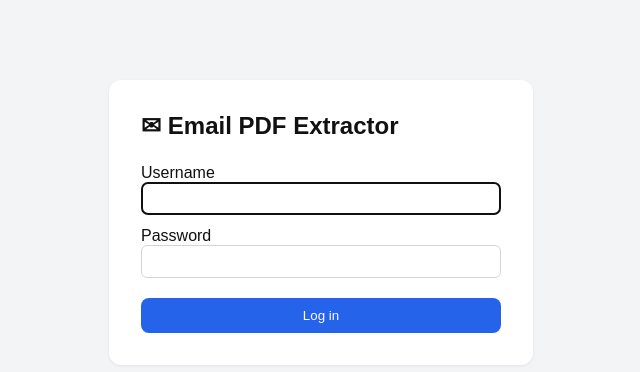
After one commit to ghmeister/email-pdf-extractor, a Flask app: page /login in a window 1280 px wide. The commit adds this page. Shown: the top 372 px of the page, without its empty margins (319-959 px from the left). Run offline with Flask 3, Linux system fonts and the light colour scheme.

Commit message:
Replace Basic Auth with session login form; add PWA icon
Co-Authored-By: Claude Sonnet 4.6 <noreply@anthropic.com>

```diff
--- a/app.py
+++ b/app.py
@@ -8,7 +8,6 @@ import logging
 import tempfile
 import sqlite3
 from datetime import datetime, timedelta
-from functools import wraps
 from pathlib import Path
 
 import msal
@@ -16,7 +15,7 @@ import requests
 from sqlalchemy import event
 from sqlalchemy.engine import Engine
 from sqlalchemy.pool import NullPool
-from flask import Flask, render_template, request, redirect, url_for, flash, Response
+from flask import Flask, render_template, request, redirect, url_for, flash, Response, session
 from flask_sqlalchemy import SQLAlchemy
 from PyPDF2 import PdfReader
 from dotenv import load_dotenv
@@ -88,24 +87,37 @@ with app.app_context():
 
 # --- Auth ---
 
-def _check_auth(username, password):
-    ui_user = os.environ.get("UI_USER", "admin")
-    ui_password = os.environ.get("UI_PASSWORD", "")
-    return bool(ui_password) and username == ui_user and password == ui_password
+_UI_USER = os.environ.get("UI_USER", "admin")
+_UI_PASSWORD = os.environ.get("UI_PASSWORD", "")
 
 
-def require_auth(f):
-    @wraps(f)
-    def decorated(*args, **kwargs):
-        auth = request.authorization
-        if not auth or not _check_auth(auth.username, auth.password):
-            return Response(
-                "Authentication required.",
-                401,
-                {"WWW-Authenticate": 'Basic realm="Email PDF Extractor"'},
-            )
-        return f(*args, **kwargs)
-    return decorated
+@app.before_request
+def _require_auth():
+    if not _UI_PASSWORD:
+        return  # auth not configured — allow all (dev/local)
+    if request.endpoint in ("login", "logout", "health", "static"):
+        return
+    if not session.get("logged_in"):
+        return redirect(url_for("login", next=request.path))
+
+
+@app.route("/login", methods=["GET", "POST"])
+def login():
+    error = None
+    if request.method == "POST":
+        if (request.form.get("username") == _UI_USER
+                and request.form.get("password") == _UI_PASSWORD):
+            session.permanent = True
+            session["logged_in"] = True
+            return redirect(request.args.get("next") or "/")
+        error = "Invalid credentials"
+    return render_template("login.html", error=error)
+
+
+@app.route("/logout")
+def logout():
+    session.clear()
+    return redirect(url_for("login"))
 
 
 # --- Polling state ---
@@ -362,7 +374,6 @@ def poll_inbox():
 # --- Routes ---
 
 @app.route("/")
-@require_auth
 def index():
     rules = Rule.query.order_by(Rule.id).all()
     logs = LogEntry.query.order_by(LogEntry.created_at.desc()).limit(10).all()
@@ -370,7 +381,6 @@ def index():
 
 
 @app.route("/rules", methods=["GET", "POST"])
-@require_auth
 def rules():
     if request.method == "POST":
         form = request.form
@@ -393,7 +403,6 @@ def rules():
 
 
 @app.route("/rules/edit/<int:rule_id>", methods=["GET", "POST"])
-@require_auth
 def edit_rule(rule_id):
     rule = db.get_or_404(Rule, rule_id)
     if request.method == "POST":
@@ -412,7 +421,6 @@ def edit_rule(rule_id):
 
 
 @app.route("/rules/delete/<int:rule_id>", methods=["POST"])
-@require_auth
 def delete_rule(rule_id):
     rule = db.get_or_404(Rule, rule_id)
     db.session.delete(rule)
@@ -422,7 +430,6 @@ def delete_rule(rule_id):
 
 
 @app.route("/logs")
-@require_auth
 def logs():
     page = int(request.args.get("page", 1))
     per_page = 25
--- a/templates/edit_rule.html
+++ b/templates/edit_rule.html
@@ -3,6 +3,10 @@
   <head>
     <meta charset="utf-8">
     <meta name="viewport" content="width=device-width, initial-scale=1">
+    <meta name="apple-mobile-web-app-capable" content="yes">
+    <meta name="apple-mobile-web-app-status-bar-style" content="black-translucent">
+    <meta name="apple-mobile-web-app-title" content="Email PDF">
+    <link rel="apple-touch-icon" href="/static/apple-touch-icon.png">
     <title>Edit Rule - Email PDF Extractor</title>
     <link rel="stylesheet" href="/static/style.css">
   </head>
@@ -13,6 +17,7 @@
         <a href="{{ url_for('index') }}">Home</a>
         <a href="{{ url_for('rules') }}">Rules</a>
         <a href="{{ url_for('logs') }}">Logs</a>
+        <a href="{{ url_for('logout') }}">Logout</a>
       </nav>
     </header>
     <main>
--- a/templates/index.html
+++ b/templates/index.html
@@ -3,6 +3,10 @@
   <head>
     <meta charset="utf-8">
     <meta name="viewport" content="width=device-width, initial-scale=1">
+    <meta name="apple-mobile-web-app-capable" content="yes">
+    <meta name="apple-mobile-web-app-status-bar-style" content="black-translucent">
+    <meta name="apple-mobile-web-app-title" content="Email PDF">
+    <link rel="apple-touch-icon" href="/static/apple-touch-icon.png">
     <title>Email PDF Extractor</title>
     <link rel="stylesheet" href="/static/style.css">
   </head>
@@ -13,6 +17,7 @@
         <a href="{{ url_for('index') }}">Home</a>
         <a href="{{ url_for('rules') }}">Rules</a>
         <a href="{{ url_for('logs') }}">Logs</a>
+        <a href="{{ url_for('logout') }}">Logout</a>
       </nav>
     </header>
     <main>
--- /dev/null
+++ b/templates/login.html
@@ -0,0 +1,59 @@
+<!doctype html>
+<html lang="en">
+  <head>
+    <meta charset="utf-8">
+    <meta name="viewport" content="width=device-width, initial-scale=1">
+    <meta name="apple-mobile-web-app-capable" content="yes">
+    <meta name="apple-mobile-web-app-status-bar-style" content="black-translucent">
+    <meta name="apple-mobile-web-app-title" content="Email PDF">
+    <link rel="apple-touch-icon" href="/static/apple-touch-icon.png">
+    <title>Login – Email PDF Extractor</title>
+    <link rel="stylesheet" href="/static/style.css">
+    <style>
+      .login-wrap {
+        max-width: 360px;
+        margin: 80px auto;
+        background: white;
+        border-radius: 12px;
+        padding: 32px;
+        box-shadow: 0 1px 3px rgba(15, 23, 42, 0.08);
+      }
+      .login-wrap h2 { margin: 0 0 24px; }
+      .error {
+        background: #fee2e2;
+        color: #991b1b;
+        padding: 10px 12px;
+        border-radius: 8px;
+        margin-bottom: 16px;
+        font-size: 0.9rem;
+      }
+      input[type="text"], input[type="password"] {
+        width: 100%;
+        padding: 8px;
+        border: 1px solid #d1d5db;
+        border-radius: 6px;
+        box-sizing: border-box;
+      }
+      button { width: 100%; margin-top: 8px; }
+    </style>
+  </head>
+  <body>
+    <div class="login-wrap">
+      <h2>✉ Email PDF Extractor</h2>
+      {% if error %}
+        <div class="error">{{ error }}</div>
+      {% endif %}
+      <form method="post">
+        <label>
+          Username
+          <input type="text" name="username" autofocus autocomplete="username">
+        </label>
+        <label>
+          Password
+          <input type="password" name="password" autocomplete="current-password">
+        </label>
+        <button type="submit">Log in</button>
+      </form>
+    </div>
+  </body>
+</html>
--- a/templates/logs.html
+++ b/templates/logs.html
@@ -3,6 +3,10 @@
   <head>
     <meta charset="utf-8">
     <meta name="viewport" content="width=device-width, initial-scale=1">
+    <meta name="apple-mobile-web-app-capable" content="yes">
+    <meta name="apple-mobile-web-app-status-bar-style" content="black-translucent">
+    <meta name="apple-mobile-web-app-title" content="Email PDF">
+    <link rel="apple-touch-icon" href="/static/apple-touch-icon.png">
     <title>Logs - Email PDF Extractor</title>
     <link rel="stylesheet" href="/static/style.css">
   </head>
@@ -13,6 +17,7 @@
         <a href="{{ url_for('index') }}">Home</a>
         <a href="{{ url_for('rules') }}">Rules</a>
         <a href="{{ url_for('logs') }}">Logs</a>
+        <a href="{{ url_for('logout') }}">Logout</a>
       </nav>
     </header>
     <main>
--- a/templates/rules.html
+++ b/templates/rules.html
@@ -3,6 +3,10 @@
   <head>
     <meta charset="utf-8">
     <meta name="viewport" content="width=device-width, initial-scale=1">
+    <meta name="apple-mobile-web-app-capable" content="yes">
+    <meta name="apple-mobile-web-app-status-bar-style" content="black-translucent">
+    <meta name="apple-mobile-web-app-title" content="Email PDF">
+    <link rel="apple-touch-icon" href="/static/apple-touch-icon.png">
     <title>Rules - Email PDF Extractor</title>
     <link rel="stylesheet" href="/static/style.css">
   </head>
@@ -13,6 +17,7 @@
         <a href="{{ url_for('index') }}">Home</a>
         <a href="{{ url_for('rules') }}">Rules</a>
         <a href="{{ url_for('logs') }}">Logs</a>
+        <a href="{{ url_for('logout') }}">Logout</a>
       </nav>
     </header>
     <main>
```
Also changed, not shown: static/apple-touch-icon.png (added).
